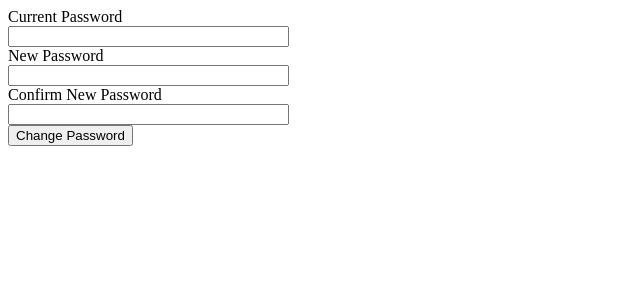
After one commit to MrXbott/telegram-shop, a Flask app: page /change-password/ in a window 1280 px wide. The commit adds this page. Shown: the top 300 px of the page, without its empty margins (0-640 px from the left). Run offline with Flask 3, Linux system fonts and the light colour scheme; a user stored in the database is signed in; tables that the repository leaves empty hold one stand-in row (values such as "Sample post"); parts of the project's set-up code (start-up, migrations or seed data) failed here and were passed over.

Commit message:
change password form for admin (with WTForms)

```diff
--- a/requirements.txt
+++ b/requirements.txt
@@ -13,12 +13,14 @@ attrs==25.3.0
 billiard==4.2.1
 blinker==1.9.0
 celery==5.5.2
-certifi==2025.1.31
+certifi==2025.4.26
 click==8.1.8
 click-didyoumean==0.3.1
 click-plugins==1.1.1
 click-repl==0.3.0
 Flask==3.1.0
+Flask-Login==0.6.3
+Flask-WTF==1.2.2
 frozenlist==1.6.0
 greenlet==3.2.0
 idna==3.10
@@ -48,4 +50,5 @@ vine==5.1.0
 watchdog==6.0.0
 wcwidth==0.2.13
 Werkzeug==3.1.3
+WTForms==3.2.1
 yarl==1.20.0
--- /dev/null
+++ b/shop_bot/admin/forms/passwords.py
@@ -0,0 +1,9 @@
+from flask_wtf import FlaskForm
+from wtforms import PasswordField, SubmitField
+from wtforms.validators import DataRequired, EqualTo
+
+class ChangePasswordForm(FlaskForm):
+    current_password = PasswordField('Current Password', validators=[DataRequired()])
+    new_password = PasswordField('New Password', validators=[DataRequired()])
+    confirm_password = PasswordField('Confirm New Password', validators=[DataRequired(), EqualTo('new_password', message='Passwords must match')])
+    submit = SubmitField('Change Password')
--- a/shop_bot/admin/routes/auth.py
+++ b/shop_bot/admin/routes/auth.py
@@ -1,11 +1,12 @@
 from flask import render_template, request, redirect, url_for, flash
-from flask_login import login_user, logout_user, login_required, current_user
-from werkzeug.security import check_password_hash
+from flask_login import login_user, logout_user, current_user
+from werkzeug.security import check_password_hash, generate_password_hash
 from sqlalchemy import select
 
 from . import routes_bp
 from db.models import Admin
 from db.init import sync_session
+from forms.passwords import ChangePasswordForm
 
 @routes_bp.route('/login/', methods=['GET', 'POST'])
 def login():
@@ -22,7 +23,24 @@ def login():
     return render_template('login.html')
 
 @routes_bp.route('/logout')
-@login_required
 def logout():
     logout_user()
     return redirect(url_for('admin.login'))
+
+@routes_bp.route('/change-password/', methods=['GET', 'POST'])
+def change_password():
+    form = ChangePasswordForm()
+
+    if form.validate_on_submit():
+        if not check_password_hash(current_user.password, form.current_password.data):
+            form.current_password.errors.append('Incorrect current password')
+        else:
+            current_user.password = generate_password_hash(form.new_password.data)
+            with sync_session() as session:
+                session.add(current_user)
+                session.commit()
+            flash('Password changed successfully. Please log in again.')
+            logout_user()
+            return redirect(url_for('admin.login'))
+
+    return render_template('change_password.html', form=form)
--- a/shop_bot/admin/templates/admin_main.html
+++ b/shop_bot/admin/templates/admin_main.html
@@ -13,5 +13,7 @@
     <br>
     <br>
     <a href="{{ url_for('admin.logout') }}">Logout</a>
+    <br>
+    <a href="{{ url_for('admin.change_password') }}">Change password</a>
 </body>
 </html>
--- /dev/null
+++ b/shop_bot/admin/templates/change_password.html
@@ -0,0 +1,29 @@
+<form method="post">
+    {{ form.hidden_tag() }}
+
+    <div>
+      {{ form.current_password.label }}<br>
+      {{ form.current_password(size=32) }}
+      {% for error in form.current_password.errors %}
+        <div style="color: red;">{{ error }}</div>
+      {% endfor %}
+    </div>
+
+    <div>
+      {{ form.new_password.label }}<br>
+      {{ form.new_password(size=32) }}
+      {% for error in form.new_password.errors %}
+        <div style="color: red;">{{ error }}</div>
+      {% endfor %}
+    </div>
+
+    <div>
+      {{ form.confirm_password.label }}<br>
+      {{ form.confirm_password(size=32) }}
+      {% for error in form.confirm_password.errors %}
+        <div style="color: red;">{{ error }}</div>
+      {% endfor %}
+    </div>
+
+    {{ form.submit() }}
+  </form>
```
Also changed, not shown: shop_bot/admin/templates/login.html (+10 -0 lines).
